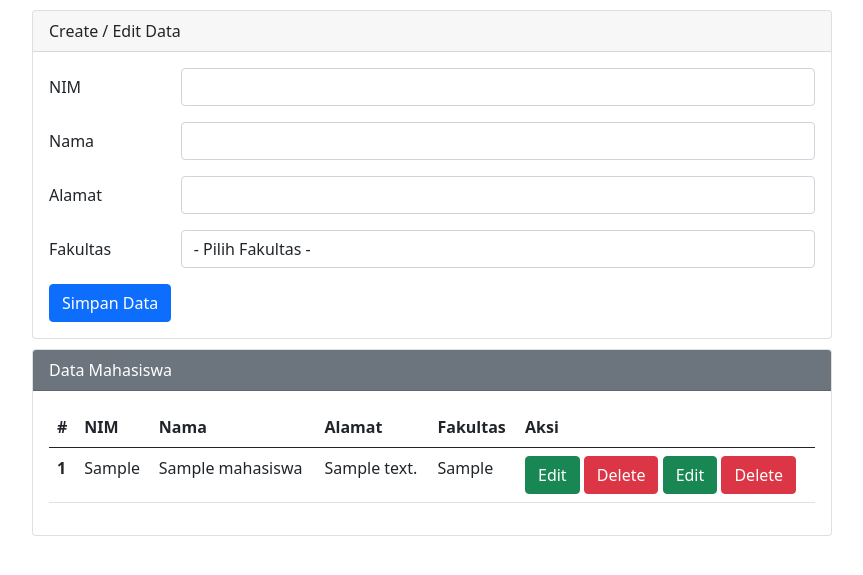
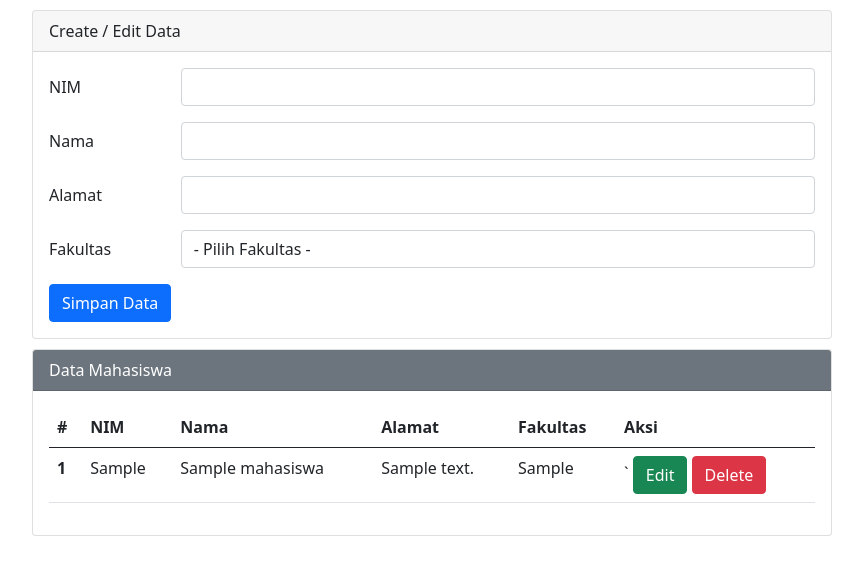
Before and after one commit to DoniMangampa/ujian-praktikum-pweb, a PHP site: page /index.php in a window 1280 px wide. Shown: the top 575 px of the page, without its empty margins (208-1071 px from the left). Run offline with PHP 8.4, Linux system fonts and the light colour scheme; tables that the repository leaves empty or names only in its code hold one stand-in row (values such as "Sample post").

Commit message:
Update index.php

```diff
--- a/index.php
+++ b/index.php
@@ -17,12 +17,15 @@ $fakultas   = "";
 $sukses     = "";
 $error      = "";
 
-
+// Ini akan menangikap isi dari opnya, lalu akan didapatkan dari get dimasukkan dari get jika tidak opnya = 0
+// Op --> menangkap variabel yang kita lewatkan di url kita
 if (isset($_GET['op'])) {
     $op = $_GET['op'];
 } else {
     $op = "";
 }
+
+// Codingan menu delete
 if($op == 'delete'){
     $id         = $_GET['id'];
     $sql1       = "delete from mahasiswa where id = '$id'";
@@ -33,6 +36,8 @@ if($op == 'delete'){
         $error  = "Gagal melakukan delete data";
     }
 }
+
+// Codingan menu edit, dimana data yg ditampilkan yaitu, nim, nama, alamat dan fakultas,
 if ($op == 'edit') {
     $id         = $_GET['id'];
     $sql1       = "select * from mahasiswa where id = '$id'";
@@ -43,6 +48,7 @@ if ($op == 'edit') {
     $alamat     = $r1['alamat'];
     $fakultas   = $r1['fakultas'];
 
+    // ji
     if ($nim == '') {
         $error = "Data tidak ditemukan";
     }
@@ -223,10 +229,7 @@ if (isset($_POST['simpan'])) { //untuk create
                                 <td scope="row"><?php echo $alamat ?></td>
                                 <td scope="row"><?php echo $fakultas ?></td>
                                 <td scope="row">
-                                    <!-- Membuat tombol button Edit dan Delete dengan framework bootstrap -->
-                                    <button type="button" class="btn btn-success">Edit</button>
-                                    <button type="button" class="btn btn-danger">Delete</button>
-
+                                    <!-- Membuat tombol button Edit dan Delete dengan framework bootstrap -->   `
                                     <a href="index.php?op=edit&id=<?php echo $id ?>"><button type="button" class="btn btn-success">Edit</button></a>
                                     <a href="index.php?op=delete&id=<?php echo $id?>" onclick="return confirm('Yakin mau delete data?')"><button type="button" class="btn btn-danger">Delete</button></a>
                                 </td>
```
